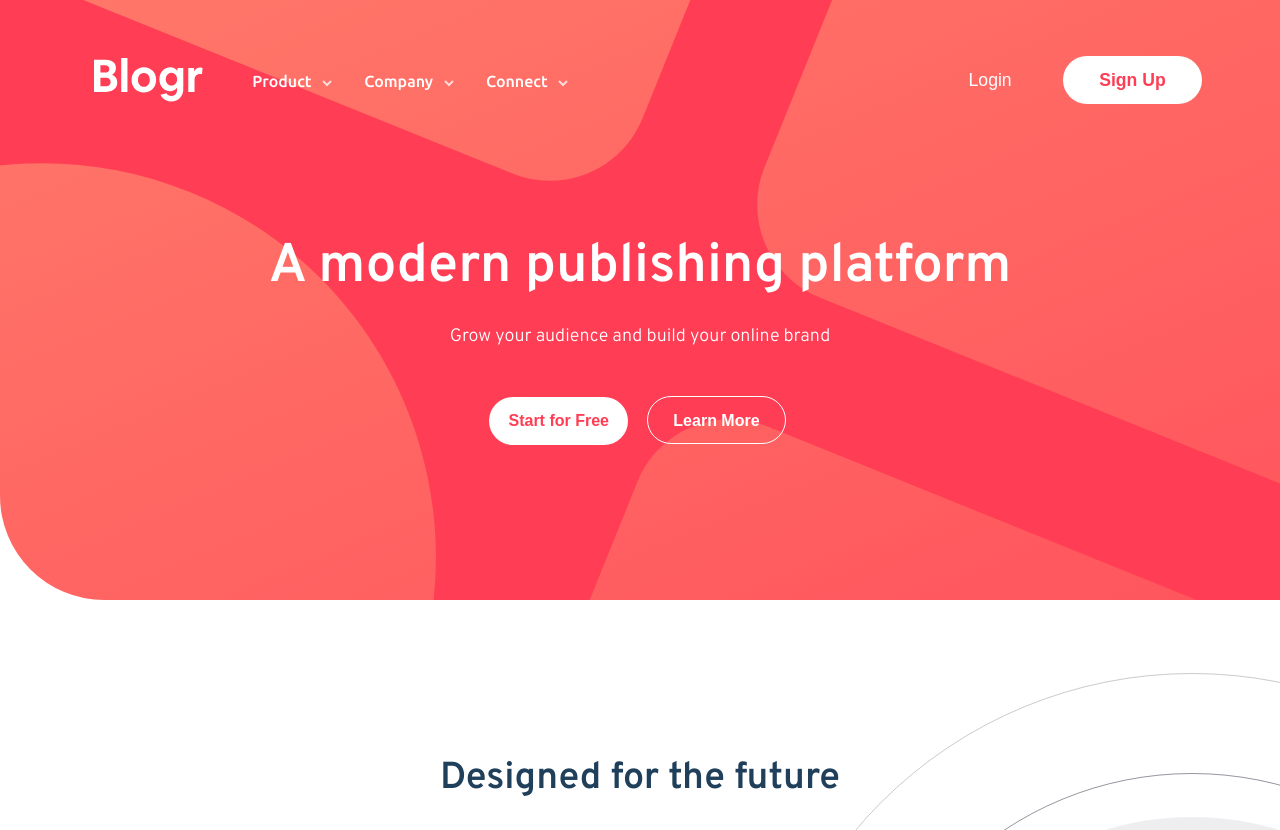
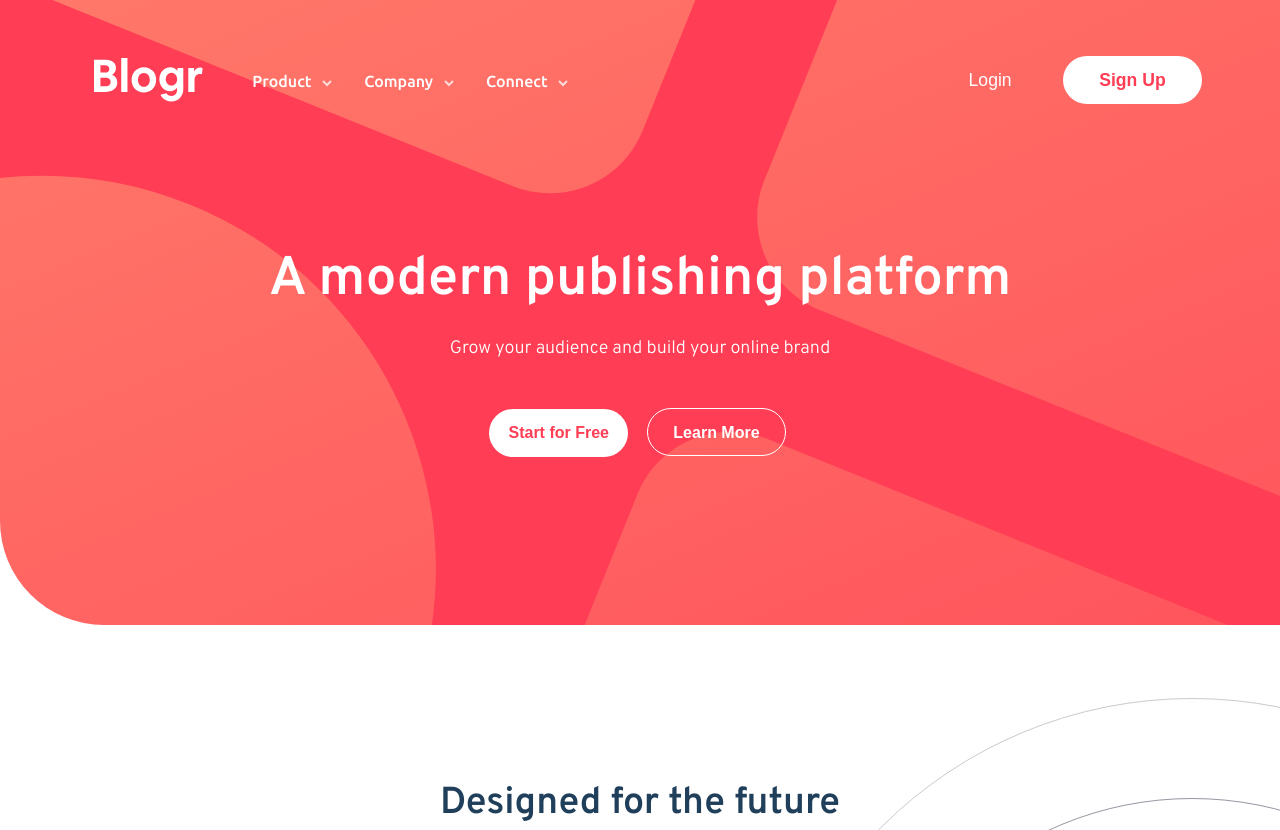
Before and after one commit to Emad-Essayed/Frontend-Mentor-Blogr-landing-page, a plain HTML site: page index.html in a window 1280 px wide. Shown: the top 830 px of the page. Drawn offline with Linux system fonts and the light colour scheme.

Commit message:
Update styles

```diff
--- a/styles/_intro.scss
+++ b/styles/_intro.scss
@@ -1,7 +1,7 @@
 /* INTRO START */
 .intro {
-  width: 100vw;
-  height: 600px;
+  width: 100%;
+  height: 625px;
   background: url("../images/bg-pattern-intro.svg") no-repeat center;
   background-color: $light-red;
   border-bottom-left-radius: 6.5rem;
```
Also changed, not shown: index.html (+0 -6 lines), styles/style.css, 1 other file.
